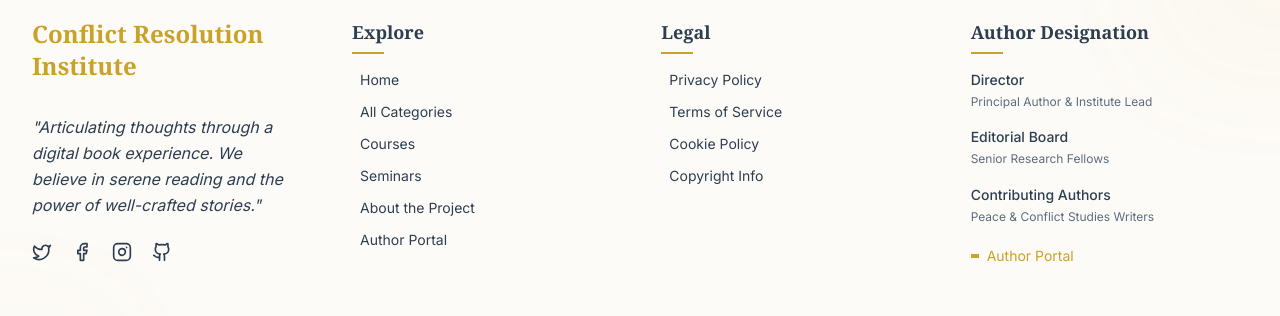
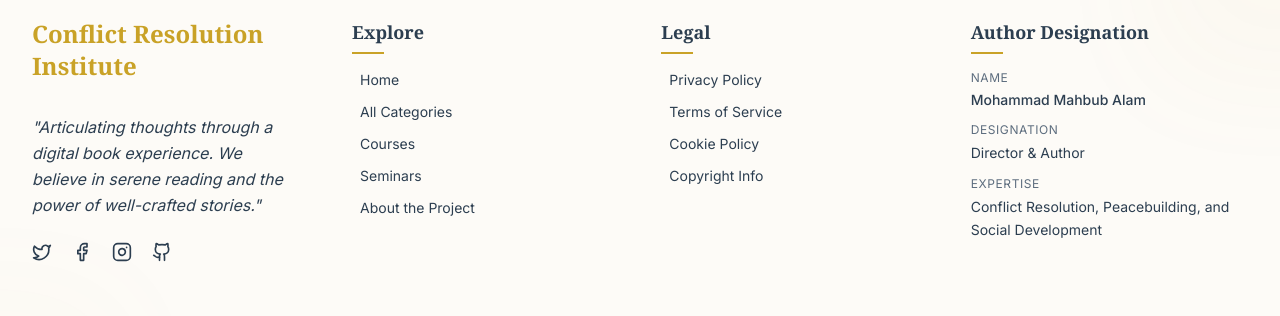
Before and after one commit to MuammarIlham-Dev/Resolution, a React (Vite) app: page / in a window 1280 px wide. Shown: the part 2593-2909 px from the top of the page. Built offline with nearby package versions, Linux system fonts and the light colour scheme; no server answers; the database is empty.

Commit message:
Refactor Footer component to replace author designations with a single author profile, including name, designation, and expertise. This change simplifies the footer layout and enhances clarity.

```diff
--- a/src/components/layout/Footer.tsx
+++ b/src/components/layout/Footer.tsx
@@ -1,20 +1,11 @@
 import { Link } from 'react-router-dom';
 import { Twitter, Facebook, Instagram, Github, Heart } from 'lucide-react';
 
-const authorDesignations = [
-  {
-    name: 'Director',
-    designation: 'Principal Author & Institute Lead',
-  },
-  {
-    name: 'Editorial Board',
-    designation: 'Senior Research Fellows',
-  },
-  {
-    name: 'Contributing Authors',
-    designation: 'Peace & Conflict Studies Writers',
-  },
-] as const;
+const authorProfile = {
+  name: 'Mohammad Mahbub Alam',
+  designation: 'Director & Author',
+  expertise: 'Conflict Resolution, Peacebuilding, and Social Development',
+} as const;
 
 export const Footer = () => {
   const currentYear = new Date().getFullYear();
@@ -70,7 +61,6 @@ export const Footer = () => {
                   { label: 'Courses', to: '/courses' },
                   { label: 'Seminars', to: '/seminars' },
                   { label: 'About the Project', to: '/about' },
-                  { label: 'Author Portal', to: '/author/login' },
                 ].map((link) => (
                   <li key={link.to}>
                     <Link
@@ -117,25 +107,32 @@ export const Footer = () => {
                 Author Designation
                 <span className="absolute -bottom-2 left-0 w-8 h-0.5 bg-[#C9A227]" />
               </h3>
-              <ul className="space-y-4">
-                {authorDesignations.map((entry) => (
-                  <li key={entry.designation}>
-                    <p className="text-sm font-medium text-[#2C3E50] dark:text-[#E8E8E8]">
-                      {entry.name}
-                    </p>
-                    <p className="text-xs text-[#5D6D7E] dark:text-[#B8B8B8] mt-0.5 leading-relaxed">
-                      {entry.designation}
-                    </p>
-                  </li>
-                ))}
-              </ul>
-              <Link
-                to="/author/login"
-                className="inline-flex items-center gap-2 mt-5 text-sm text-[#C9A227] hover:text-[#b8941f] transition-colors group"
-              >
-                <span className="h-1 w-2 bg-[#C9A227] transition-all group-hover:w-4" />
-                Author Portal
-              </Link>
+              <div className="space-y-3">
+                <div>
+                  <p className="text-xs uppercase tracking-wider text-[#5D6D7E] dark:text-[#B8B8B8]">
+                    Name
+                  </p>
+                  <p className="text-sm font-medium text-[#2C3E50] dark:text-[#E8E8E8] mt-1">
+                    {authorProfile.name}
+                  </p>
+                </div>
+                <div>
+                  <p className="text-xs uppercase tracking-wider text-[#5D6D7E] dark:text-[#B8B8B8]">
+                    Designation
+                  </p>
+                  <p className="text-sm text-[#2C3E50] dark:text-[#E8E8E8] mt-1 leading-relaxed">
+                    {authorProfile.designation}
+                  </p>
+                </div>
+                <div>
+                  <p className="text-xs uppercase tracking-wider text-[#5D6D7E] dark:text-[#B8B8B8]">
+                    Expertise
+                  </p>
+                  <p className="text-sm text-[#2C3E50] dark:text-[#E8E8E8] mt-1 leading-relaxed">
+                    {authorProfile.expertise}
+                  </p>
+                </div>
+              </div>
             </div>
           </div>
         </div>
```
